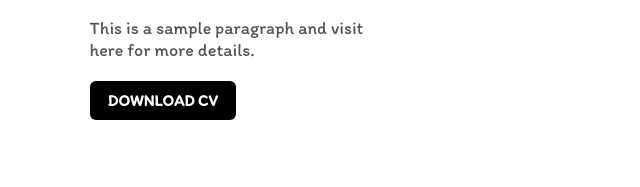
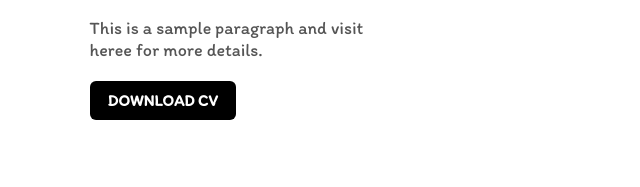
Before and after one commit to Althafkv/Portfolio, a plain HTML site: page index.html in a window 1280 px wide. Shown: the part 352-539 px from the top of the page, 0-640 px from the left. Drawn offline with Linux system fonts and the light colour scheme; a web font is replaced by a local one.

Commit message:
about change

```diff
--- a/index.html
+++ b/index.html
@@ -30,7 +30,7 @@
         <section id="home" class="home">
             <div class="title">
                 <h1>I'm Althaf <span>Kv</span></h1>
-                <p>This is a sample paragraph and visit <br>here for more details.</p>
+                <p>This is a sample paragraph and visit <br>heree for more details.</p>
                 <a href="./sample.pdf" download="./sample.pdf">DOWNLOAD CV</a>
             </div>
 
```
